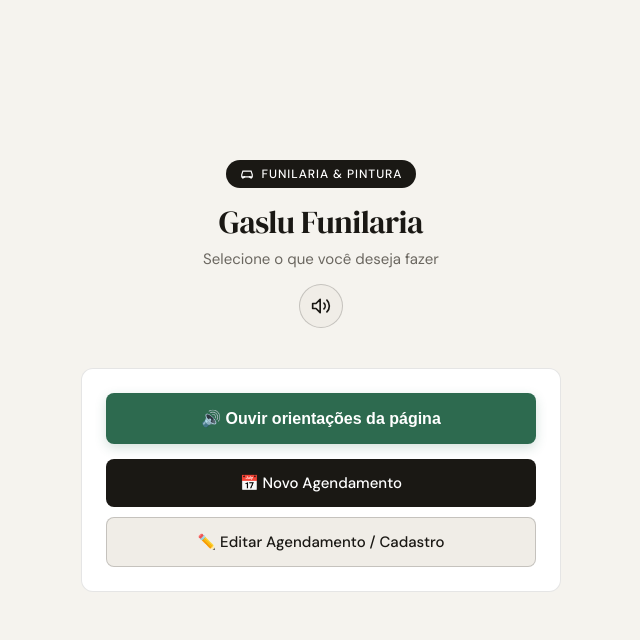
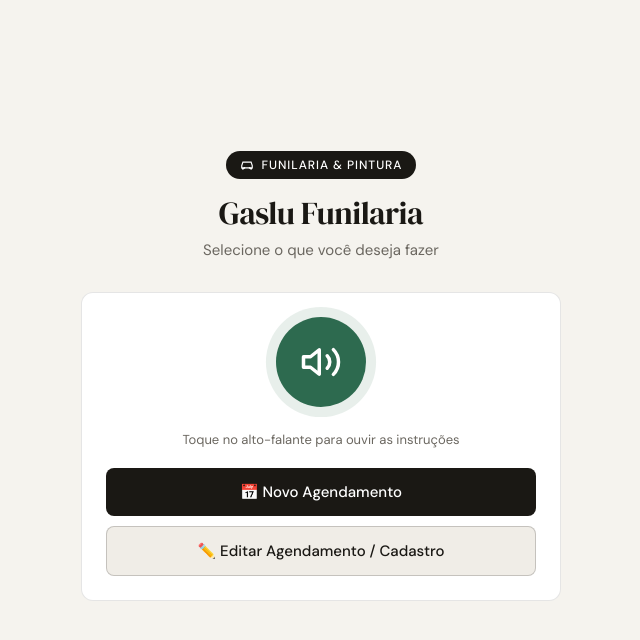
Before and after one commit to lumafrazao-dev/frameworkweb-pi1-gp7, a Django app: page / in a window 1280 px wide. Shown: the top 640 px of the page, without its empty margins (319-959 px from the left). Run offline with Django 5.2, Linux system fonts and the light colour scheme.

Commit message:
Update escolher_opcao.html

```diff
--- a/agendamento/templates/escolher_opcao.html
+++ b/agendamento/templates/escolher_opcao.html
@@ -26,7 +26,7 @@
       justify-content: center;
     }
     .page { max-width: 480px; width: 100%; }
-    .header { text-align: center; margin-bottom: 2.5rem; animation: fadeUp 0.5s ease both; }
+    .header { text-align: center; margin-bottom: 2rem; animation: fadeUp 0.5s ease both; }
     .header-badge {
       display: inline-flex; align-items: center; gap: 8px;
       background: var(--ink); color: #fff; font-size: 12px; font-weight: 500;
@@ -40,30 +40,49 @@
     }
     .header p { font-size: 15px; color: var(--ink2); margin-top: 8px; }
 
-    .btn-audio-icone {
-      display: inline-flex; align-items: center; justify-content: center;
-      width: 44px; height: 44px; background: var(--surface2);
-      border: 0.5px solid var(--border-strong); color: var(--ink);
-      border-radius: 50%; cursor: pointer; margin-top: 15px;
-      transition: background 0.15s, transform 0.1s;
-    }
-    .btn-audio-icone:hover { background: var(--border); transform: scale(1.05); }
-
     .card {
       background: var(--surface); border: 0.5px solid var(--border);
       border-radius: var(--radius); padding: 1.5rem; margin-bottom: 1rem;
       animation: fadeUp 0.5s ease both;
+      text-align: center;
     }
 
-    /* Botão de destaque para iniciar a voz (ajuda a pessoa com baixa leitura) */
-    .btn-voz-destaque {
-      width: 100%; padding: 16px; background: #2D6A4F; color: #fff;
-      border: none; border-radius: var(--radius-sm); font-size: 16px; font-weight: 600;
-      cursor: pointer; display: flex; align-items: center; justify-content: center; gap: 10px;
-      margin-bottom: 15px; box-shadow: 0 4px 12px rgba(45, 106, 79, 0.2);
-      transition: background 0.15s, transform 0.1s;
+    /* Botão Gigante de Áudio (Apenas Ícone Chamativo) */
+    .btn-audio-gigante {
+      width: 90px;
+      height: 90px;
+      background: #2D6A4F;
+      color: #fff;
+      border: none;
+      border-radius: 50%;
+      cursor: pointer;
+      display: inline-flex;
+      align-items: center;
+      justify-content: center;
+      margin: 0 auto 1.5rem auto;
+      box-shadow: 0 8px 20px rgba(45, 106, 79, 0.35);
+      transition: transform 0.15s, background 0.15s, box-shadow 0.15s;
+      animation: pulseGlow 2s infinite;
     }
-    .btn-voz-destaque:hover { background: #1B4332; transform: scale(1.02); }
+    .btn-audio-gigante svg {
+      width: 42px;
+      height: 42px;
+    }
+    .btn-audio-gigante:hover {
+      background: #1B4332;
+      transform: scale(1.08);
+      box-shadow: 0 12px 25px rgba(45, 106, 79, 0.45);
+    }
+    .btn-audio-gigante:active {
+      transform: scale(0.95);
+    }
+
+    /* Pequena legenda de apoio discreta abaixo do botão */
+    .legenda-audio {
+      font-size: 13px;
+      color: var(--ink2);
+      margin-bottom: 1.25rem;
+    }
 
     .btn-primary, .btn-secondary {
       width: 100%; padding: 14px; border-radius: var(--radius-sm);
@@ -105,6 +124,12 @@
       from { opacity: 0; transform: translateY(12px); }
       to { opacity: 1; transform: translateY(0); }
     }
+
+    @keyframes pulseGlow {
+      0% { box-shadow: 0 0 0 0 rgba(45, 106, 79, 0.4); }
+      70% { box-shadow: 0 0 0 14px rgba(45, 106, 79, 0); }
+      100% { box-shadow: 0 0 0 0 rgba(45, 106, 79, 0); }
+    }
   </style>
 </head>
 <body>
@@ -120,29 +145,25 @@
     </div>
     <h1>Gaslu Funilaria</h1>
     <p>Selecione o que você deseja fazer</p>
+  </header>
 
-    <!-- Símbolo de ouvido para reativar o áudio manualmente -->
-    <button type="button" class="btn-audio-icone" id="btnReativarAudio" title="Ativar ou desativar áudio de ajuda">
-      <svg viewBox="0 0 24 24" fill="none" stroke="currentColor" stroke-width="2" stroke-linecap="round" stroke-linejoin="round" style="width: 20px; height: 20px;">
-        <path d="M6 9H2v6h4l5 5V4L6 9z"></path>
+  <div class="card">
+    <!-- Botão Gigante com Ícone de Som (Chamativo e com efeito de pulso para atrair o clique) -->
+    <button type="button" class="btn-audio-gigante" id="btnOuvirOrientacao" title="Ouvir orientações">
+      <svg viewBox="0 0 24 24" fill="none" stroke="currentColor" stroke-width="2" stroke-linecap="round" stroke-linejoin="round">
+        <polygon points="11 5 6 9 2 9 2 15 6 15 11 19 11 5"></polygon>
         <path d="M15.54 8.46a5 5 0 0 1 0 7.07"></path>
         <path d="M19.07 4.93a10 10 0 0 1 0 14.14"></path>
       </svg>
     </button>
-  </header>
-
-  <div class="card">
-    <!-- Botão principal de acessibilidade: O usuário com pouca leitura clica aqui para ouvir a orientação PRIMEIRO -->
-    <button type="button" class="btn-voz-destaque" id="btnOuvirOrientacao">
-      🔊 Ouvir orientações da página
-    </button>
+    <div class="legenda-audio">Toque no alto-falante para ouvir as instruções</div>
 
     <a href="{% url 'home' %}" class="btn-primary">📅 Novo Agendamento</a>
     <a href="{% url 'buscar_cadastro' %}" class="btn-secondary">✏️ Editar Agendamento / Cadastro</a>
   </div>
 </div>
 
-<!-- Pop-up automático (só aparece DEPOIS que a voz é acionada) -->
+<!-- Pop-up automático (Aparece após a voz terminar) -->
 <div id="modalAudioIntro" class="modal-backdrop hidden">
   <div class="modal-card">
     <h3>Assistente de Voz</h3>
@@ -155,7 +176,6 @@
 </div>
 
 <script>
-  // Web Speech API Nativa
   function falar(texto, callbackOnEnd) {
     if ('speechSynthesis' in window) {
       window.speechSynthesis.cancel();
@@ -177,13 +197,11 @@
     const modal = document.getElementById("modalAudioIntro");
     const btnOuvir = document.getElementById("btnOuvirOrientacao");
 
-    // Quando a pessoa clica no botão de acessibilidade, a voz fala PRIMEIRO a introdução completa,
-    // e assim que TERMINA de falar, o pop-up com as opções Sim/Não aparece na tela.
+    // Quando o usuário clica no ícone gigante de áudio
     btnOuvir.addEventListener("click", function() {
-      const textoIntro = "Bem vindo ao sistema de agendamento da Oficina Gaslu Funilaria e Pintura. Deseja continuar com o áudio de ajuda? Clique no botão azul para sim e no botão preto para não.";
+      const textoIntro = "Bem vindo ao sistema de agendamento da Oficina Gaslu Funilaria e Pintura. Deseja continuar com o áudio de ajuda?";
 
       falar(textoIntro, function() {
-        // Assim que a voz termina de falar a orientação, o pop-up é exibido
         if (modal) {
           modal.classList.remove("hidden");
         }
@@ -194,34 +212,15 @@
     document.getElementById("btnSimAudio").addEventListener("click", function() {
       localStorage.setItem("audioAjudaAtivo", "sim");
       modal.classList.add("hidden");
-      falar("O áudio de ajuda continuará ativado.");
+      falar("Áudio de ajuda ativado com sucesso.");
     });
 
-    // Botão Preto (Desativar áudio) -> Garante silêncio absoluto nos formulários
+    // Botão Preto (Desativar áudio)
     document.getElementById("btnNaoAudio").addEventListener("click", function() {
       localStorage.setItem("audioAjudaAtivo", "nao");
       modal.classList.add("hidden");
-      falar("Áudio Desativado.");
       window.speechSynthesis.cancel();
     });
-
-    // Símbolo do ouvido (Interruptor manual)
-    const btnOuvido = document.getElementById("btnReativarAudio");
-    if (btnOuvido) {
-      btnOuvido.addEventListener("click", function() {
-        const statusAtual = localStorage.getItem("audioAjudaAtivo");
-
-        if (statusAtual === "sim") {
-          localStorage.setItem("audioAjudaAtivo", "nao");
-          window.speechSynthesis.cancel();
-          alert("Áudio de ajuda desativado.");
-        } else {
-          localStorage.setItem("audioAjudaAtivo", "sim");
-          falar("Áudio de ajuda reativado com sucesso.");
-          alert("Áudio de ajuda reativado com sucesso.");
-        }
-      });
-    }
   });
 </script>
 </body>
```
